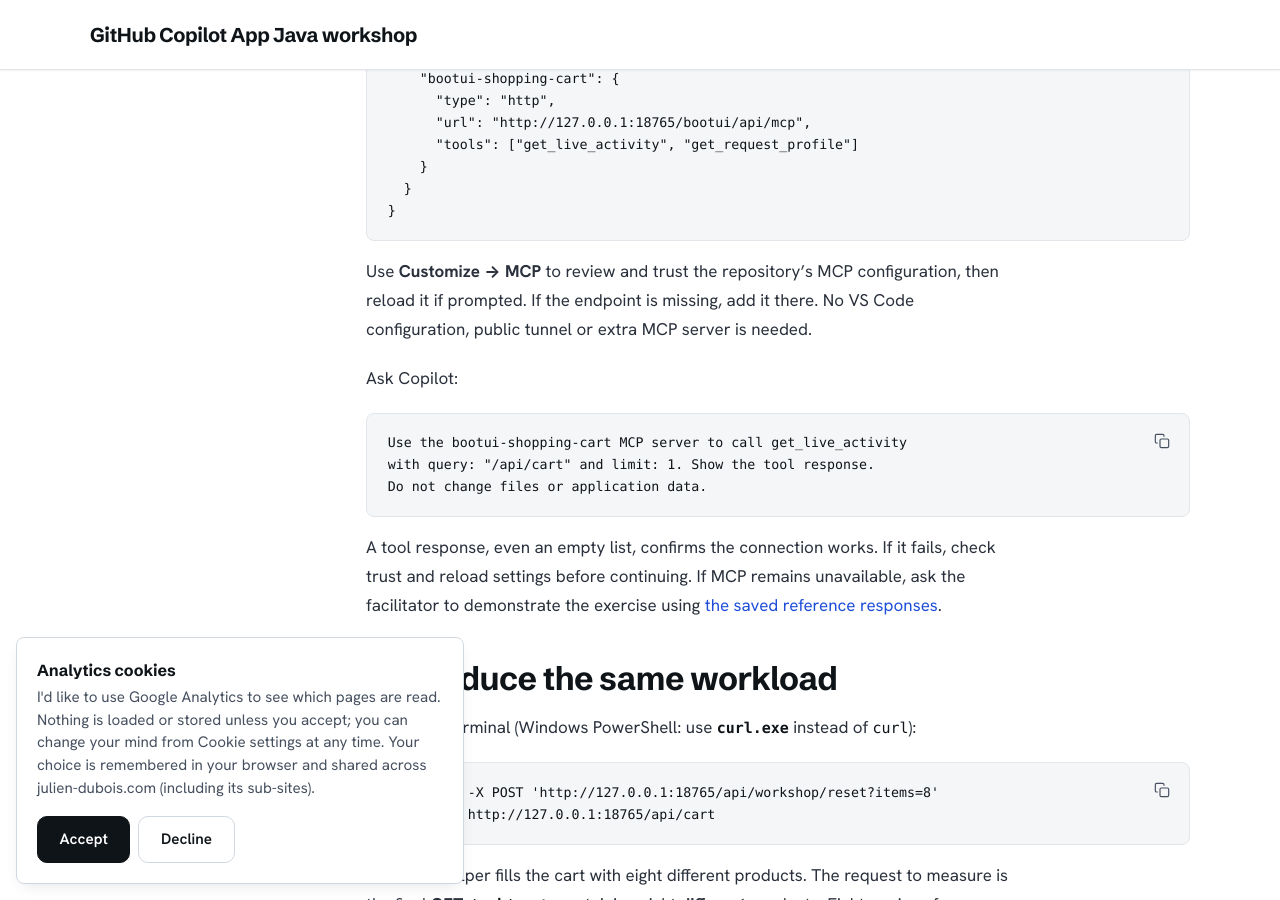
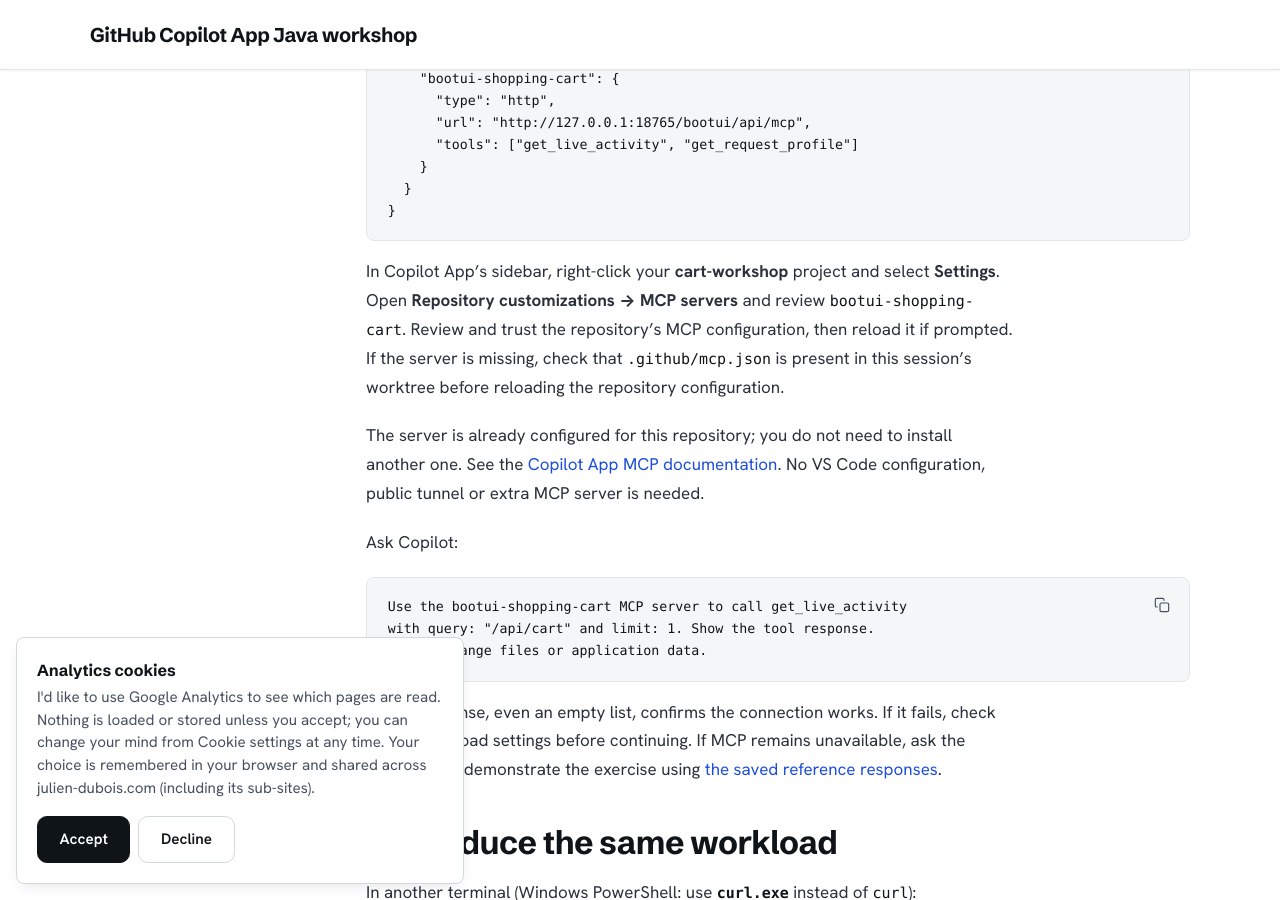
Before and after one commit to jdubois/copilot-shopping-cart-workshop, a Jekyll site: the page built from workshop/tools.md, in a window 1280 px wide and 900 px high, scrolled down 1431 px. Built offline with Jekyll 4.4.1, drawn with Linux system fonts in a browser that asks for light colours.

Commit message:
Correct repository MCP settings instructions
Direct learners to project Settings and repository MCP servers, link the official guidance, and update the documentation regression test.

Co-authored-by: Copilot App <223556219+Copilot@users.noreply.github.com>

````diff
--- a/workshop/tools.md
+++ b/workshop/tools.md
@@ -60,8 +60,16 @@ is preinstalled. Its MCP configuration is included in `.github/mcp.json`:
 }
 ```
 
-Use **Customize → MCP** to review and trust the repository's MCP configuration,
-then reload it if prompted. If the endpoint is missing, add it there.
+In Copilot App's sidebar, right-click your **cart-workshop** project and select
+**Settings**. Open **Repository customizations → MCP servers** and review
+`bootui-shopping-cart`. Review and trust the repository's MCP configuration,
+then reload it if prompted. If the server is missing, check that
+`.github/mcp.json` is present in this session's worktree before reloading the
+repository configuration.
+
+The server is already configured for this repository; you do not need to
+install another one. See the
+[Copilot App MCP documentation](https://docs.github.com/en/copilot/how-tos/github-copilot-app/customize-github-copilot-app#configuring-mcp-servers).
 No VS Code configuration, public tunnel or extra MCP server is needed.
 
 Ask Copilot:
````
Also changed, not shown: 1 other file.
